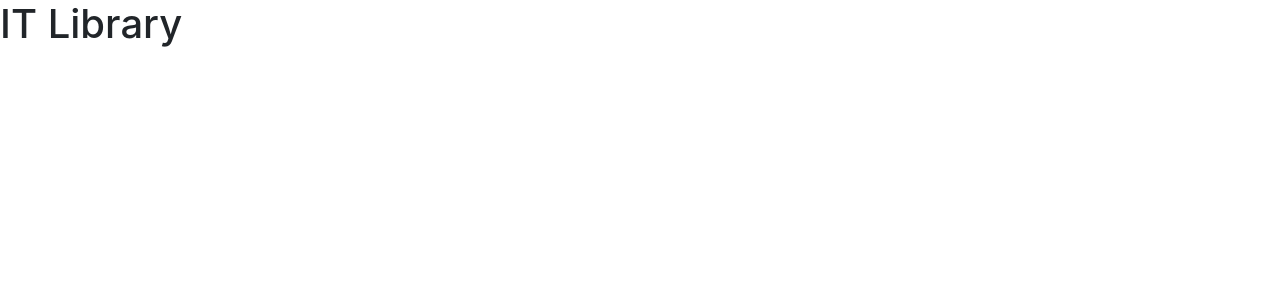
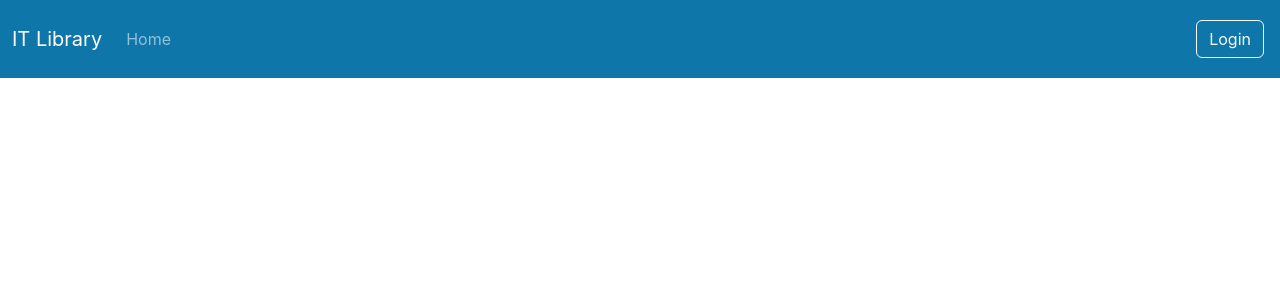
Before and after one commit to dmytro-iovenko/it-library, a React (Create React App) app in the folder library-frontend/: page / in a window 1280 px wide. Shown: the top 300 px of the page. Built offline with nearby package versions, Linux system fonts and the light colour scheme.

Commit message:
creating navigation bar component

```diff
--- a/library-frontend/src/App.css
+++ b/library-frontend/src/App.css
@@ -3,7 +3,7 @@
 }
 
 .header {
-    background-image: linear-gradient( rgba(0, 0, 0, 0.7), rgba(0, 0, 0, 0.7) ), url("./Images/PublicImages/image-2.jpg");
+    background-image: linear-gradient( rgba(0, 0, 0, 0.7), rgba(0, 0, 0, 0.7) );
     opacity: var(--mainOpacity);
     height: 25em !important;
 }
--- a/library-frontend/src/App.tsx
+++ b/library-frontend/src/App.tsx
@@ -1,11 +1,10 @@
-import React from 'react';
-import './App.css';
+import React from "react";
+import "./App.css";
+import { Navbar } from "./layouts/NavbarAndFooter/Navbar";
 
 function App() {
   return (
-    <div className="App">
-      <h1>IT Library</h1>
-    </div>
+    <Navbar />
   );
 }
 
--- /dev/null
+++ b/library-frontend/src/layouts/NavbarAndFooter/Navbar.tsx
@@ -0,0 +1,34 @@
+export const Navbar = () => {
+    return (
+        <nav className="navbar navbar-expand-lg navbar-dark main-color py-3">
+      <div className="container-fluid">
+        <span className="navbar-brand">IT Library</span>
+        <button
+          className="navbar-toggler"
+          type="button"
+          data-bs-toggle="collapse"
+          data-bs-target="#navbarNavDropdown"
+          aria-controls="navbarNavDropdown"
+          aria-expanded="false"
+          aria-label="Toggle Navigation"
+        >
+          <span className="navbar-toggler-icon"></span>
+        </button>
+        <div className="collapse navbar-collapse" id="navbarNavDropdown">
+          <ul className="navbar-nav">
+            <li className="nav-item">
+              <a className="nav-link">Home</a>
+            </li>
+          </ul>
+          <ul className="navbar-nav ms-auto">
+            <li className="nav-item m-1">
+              <a type="button" className="btn btn-outline-light" href="#">
+                Login
+              </a>
+            </li>
+          </ul>
+        </div>
+      </div>
+    </nav>
+    );
+}
```
